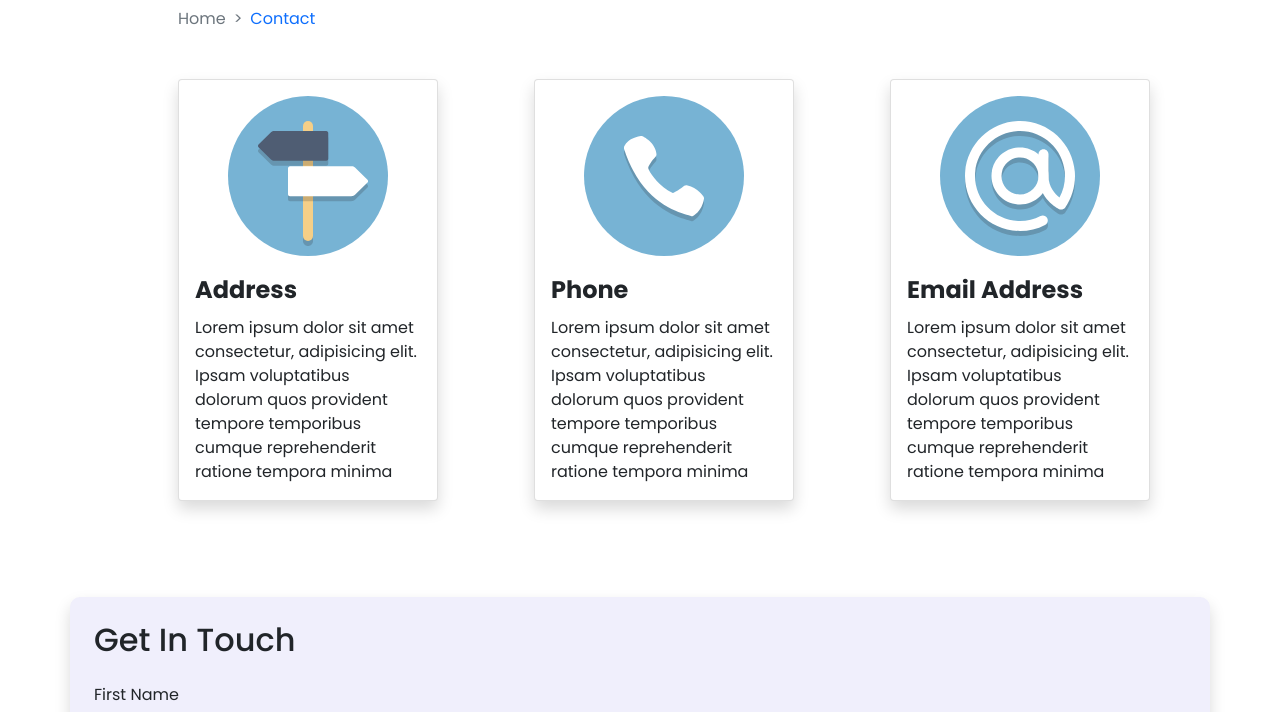
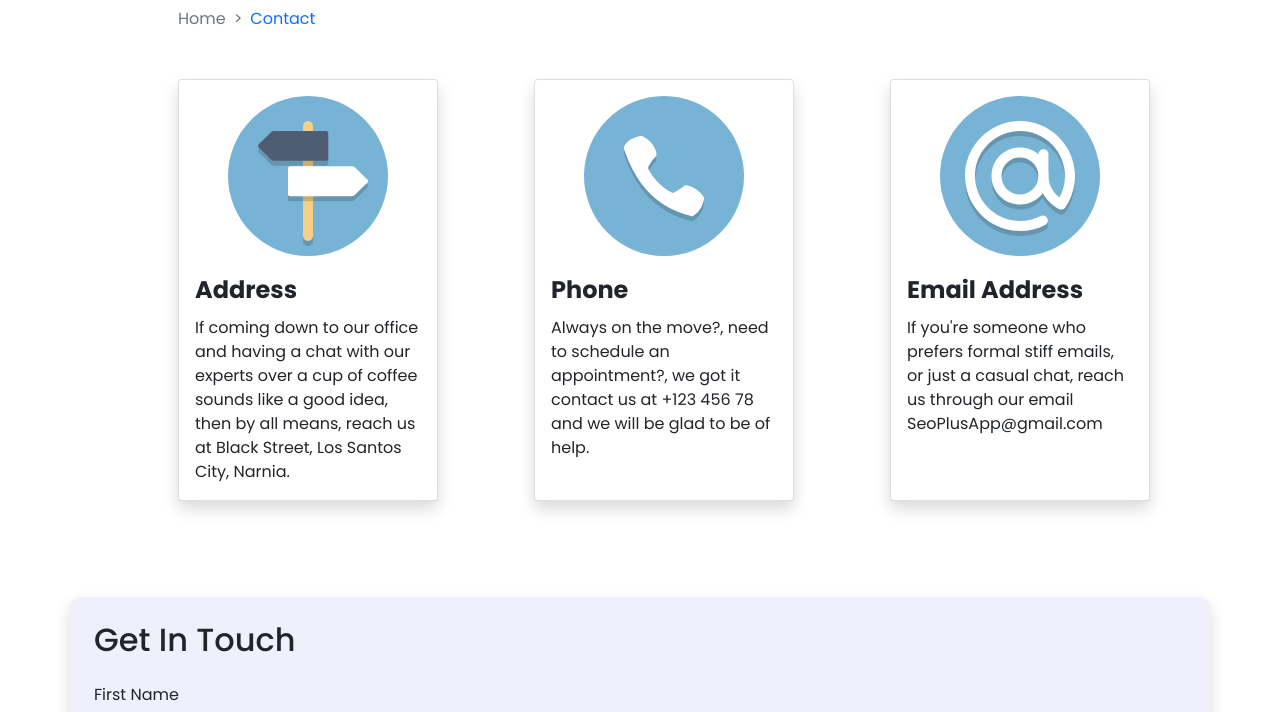
Before and after one commit to Kartik8309/BS-Proj, a website: page contact/contact.html in a window 1280 px wide. Shown: the part 84-796 px from the top of the page. Drawn offline with nearby package versions, Linux system fonts and the light colour scheme.

Commit message:
Update contact.html

```diff
--- a/contact/contact.html
+++ b/contact/contact.html
@@ -60,7 +60,7 @@
                                 Address
                             </div>
                             <div class="card-text">
-                                Lorem ipsum dolor sit amet consectetur, adipisicing elit. Ipsam voluptatibus dolorum quos provident tempore temporibus cumque reprehenderit ratione tempora minima
+                                If coming down to our office and having a chat with our experts over a cup of coffee sounds like a good idea, then by all means, reach us at Black Street, Los Santos City, Narnia.
                             </div>
                          </div>
                     </div>
@@ -73,7 +73,7 @@
                                 Phone
                             </div>
                             <div class="card-text">
-                                Lorem ipsum dolor sit amet consectetur, adipisicing elit. Ipsam voluptatibus dolorum quos provident tempore temporibus cumque reprehenderit ratione tempora minima
+                                Always on the move?, need to schedule an appointment?, we got it contact us at +123 456 78 and we will be glad to be of help.
                             </div>
                         </div>
                     </div>
@@ -86,7 +86,7 @@
                             Email Address
                         </div>
                         <div class="card-text">
-                            Lorem ipsum dolor sit amet consectetur, adipisicing elit. Ipsam voluptatibus dolorum quos provident tempore temporibus cumque reprehenderit ratione tempora minima
+                            If you're someone who prefers formal stiff emails, or just a casual chat, reach us through our email SeoPlusApp@gmail.com
                         </div>
                         </div>
                     </div>
@@ -125,7 +125,7 @@
             <div class="d-flex mt-3">
                 <div class="col-4" >
                     <p class="fs-4">SEO Plus</p>
-                    <p>Lorem ipsum dolor, sit amet consectetur adipisicing elit. Beatae aliquam veritatis praesentium necessitatibus esse nam, quas officiis ipsa quasi voluptate repudiandae
+                    <p> We provide SEO consultancy services, our purpose is to help you build a better and optimized website. Some of our additional services include – Content marketing, Keyword Research, improves quality of website traffic.
                     </p>
                 </div>
                 <div class="col-4">
```
